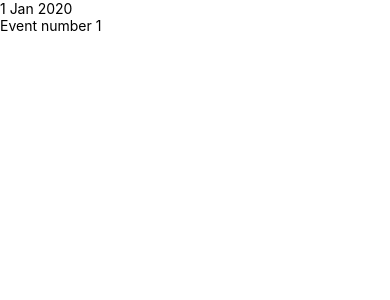
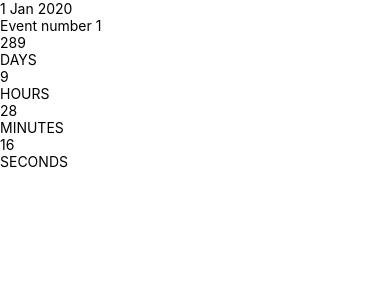
Before and after one commit to kalitawojciech/React_Native, a React Native app in the folder MyFirstApp/: screen / in a window 390 px wide. Shown: the top 300 px of the page. Built offline with nearby package versions, Linux system fonts and the light colour scheme.

Commit message:
changes in EventCard

```diff
--- a/MyFirstApp/src/components/EventCard.js
+++ b/MyFirstApp/src/components/EventCard.js
@@ -8,11 +8,35 @@ const styles = StyleSheet.create({
 })
 
 export default function EventCard({ event }) {
+    const {
+        days,
+        hours,
+        minutes,
+        seconds,
+    } = getCountdownParts(event.date);
     return(
         <View style={styles.card}>
             <View style={styles.cardHeader}>
                 <Text style={styles.date}>{formatDate(event.date)}</Text>
                 <Text style={styles.title}>{event.title}</Text>
+            </View>
+            <View style={styles.counterContainer}>
+                <View style={styles.counter}>
+                    <Text style={styles.counterText}>{days}</Text>
+                    <Text style={styles.counterLabel}>DAYS</Text>
+                </View>
+                <View style={styles.counter}>
+                    <Text style={styles.counterText}>{hours}</Text>
+                    <Text style={styles.counterLabel}>HOURS</Text>
+                </View>
+                <View style={styles.counter}>
+                    <Text style={styles.counterText}>{minutes}</Text>
+                    <Text style={styles.counterLabel}>MINUTES</Text>
+                </View>
+                <View style={styles.counter}>
+                    <Text style={styles.counterText}>{seconds}</Text>
+                    <Text style={styles.counterLabel}>SECONDS</Text>
+                </View>
             </View>
         </View>
     );
```
